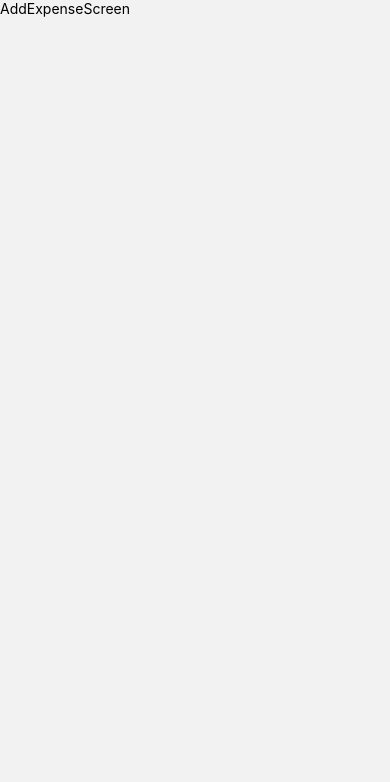
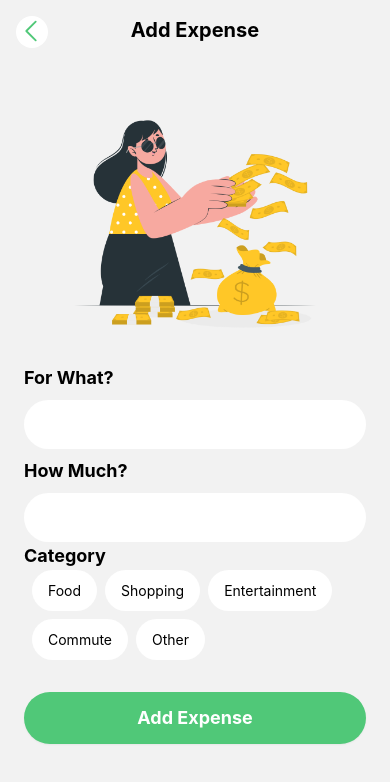
Before and after one commit to ezradevofficial/expenseTracker, a React Native app: screen /AddExpense in a window 390 px wide. Shown: the top 782 px of the page. Built offline with nearby package versions, Linux system fonts and the light colour scheme.

Commit message:
designed the AddExpenseScreen UI

```diff
--- /dev/null
+++ b/constants/index.js
@@ -0,0 +1,22 @@
+export const categories = [
+  {
+    title: 'Food',
+    value: 'food',
+  },
+  {
+    title: 'Shopping',
+    value: 'shopping',
+  },
+  {
+    title: 'Entertainment',
+    value: 'entertainment',
+  },
+  {
+    title: 'Commute',
+    value: 'commute',
+  },
+  {
+    title: 'Other',
+    value: 'other',
+  },
+];
--- a/screens/AddExpenseScreen.js
+++ b/screens/AddExpenseScreen.js
@@ -1,11 +1,91 @@
-import {View, Text} from 'react-native';
-import React from 'react';
+import {View, Text, Image, TextInput, TouchableOpacity} from 'react-native';
+import React, {useState} from 'react';
+import {SafeAreaView} from 'react-native-safe-area-context';
+import {colors} from '../theme';
+import {BackButton} from '../components';
+import {useNavigation} from '@react-navigation/native';
+import {categories} from '../constants';
 
 const AddExpenseScreen = () => {
+  const [title, setTitle] = useState('');
+  const [amount, setAmount] = useState('');
+  const [category, setCategory] = useState('');
+
+  const navigation = useNavigation();
+
+  const handleAddExpense = () => {
+    if (title && amount && category) {
+      //good to go
+      navigation.goBack();
+    } else {
+      //error message
+    }
+  };
   return (
-    <View>
-      <Text>AddExpenseScreen</Text>
-    </View>
+    <SafeAreaView>
+      <View className="flex justify-between h-full p-4">
+        <View>
+          <View className="relative">
+            <View className="z-10  absolute top-0 left-0">
+              <BackButton />
+            </View>
+            <Text className={`${colors.heading} text-xl font-bold text-center`}>
+              Add Expense
+            </Text>
+          </View>
+          <View className="flex items-center my-3 mt-5">
+            <Image
+              source={require('../assests/images/expenseBanner.png')}
+              className="h-72 w-72"
+            />
+          </View>
+          <View className="space-y-2 mx-2">
+            <Text className={`${colors.heading} text-lg font-bold`}>
+              For What?
+            </Text>
+            <TextInput
+              className="p-4 bg-white rounded-full mb-3"
+              value={title}
+              onChangeText={setTitle}
+            />
+            <Text className={`${colors.heading} text-lg font-bold`}>
+              How Much?
+            </Text>
+            <TextInput
+              className="p-4 bg-white rounded-full mb-3"
+              value={amount}
+              onChangeText={setAmount}
+            />
+          </View>
+          <View className="mx-2 space-x-2">
+            <Text className={`text-lg font-bold`}>Category</Text>
+            <View className="flex-row flex-wrap items-center">
+              {categories.map(cat => (
+                <TouchableOpacity
+                  className={`px-4 py-3 mb-2 mr-2 rounded-full ${
+                    cat.value == category ? `bg-green-200` : `bg-white`
+                  }`}
+                  key={cat.value}
+                  onPress={() => setCategory(cat.value)}>
+                  <Text>{cat.title}</Text>
+                </TouchableOpacity>
+              ))}
+            </View>
+          </View>
+        </View>
+
+        <View>
+          <TouchableOpacity
+            onPress={handleAddExpense}
+            style={{backgroundColor: colors.button}}
+            className="my-6 rounded-full p-3 shadow-sm mx-2">
+            <Text className="text-center text-white text-lg font-bold">
+              Add Expense
+            </Text>
+          </TouchableOpacity>
+        </View>
+      </View>
+    </SafeAreaView>
   );
 };
 
```
